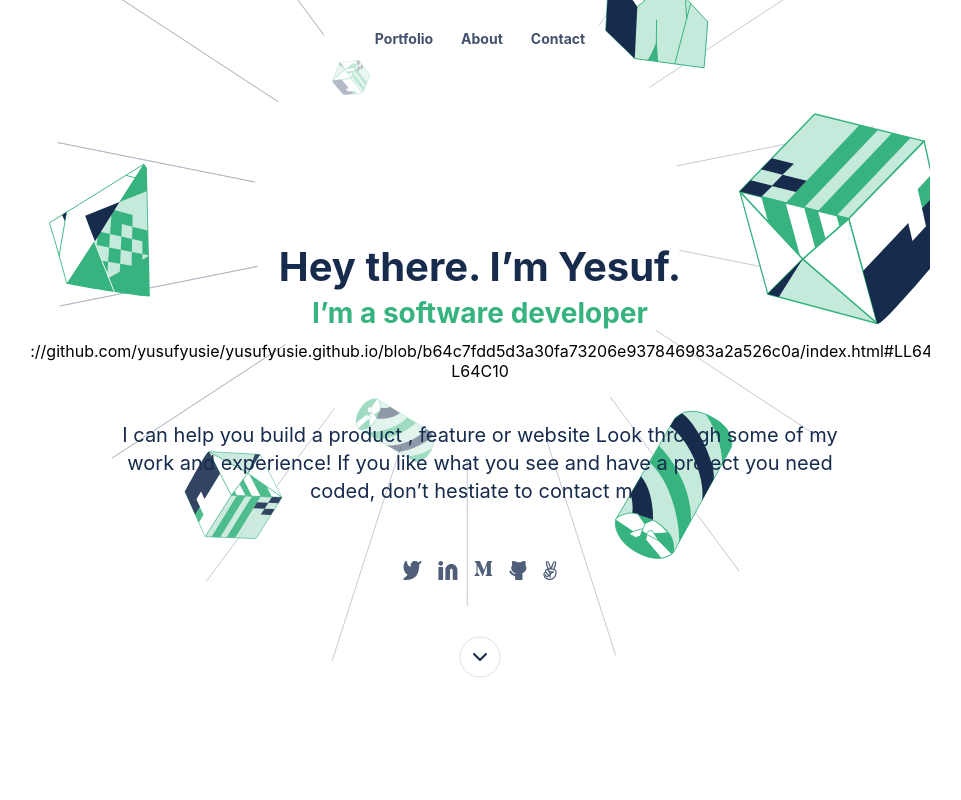
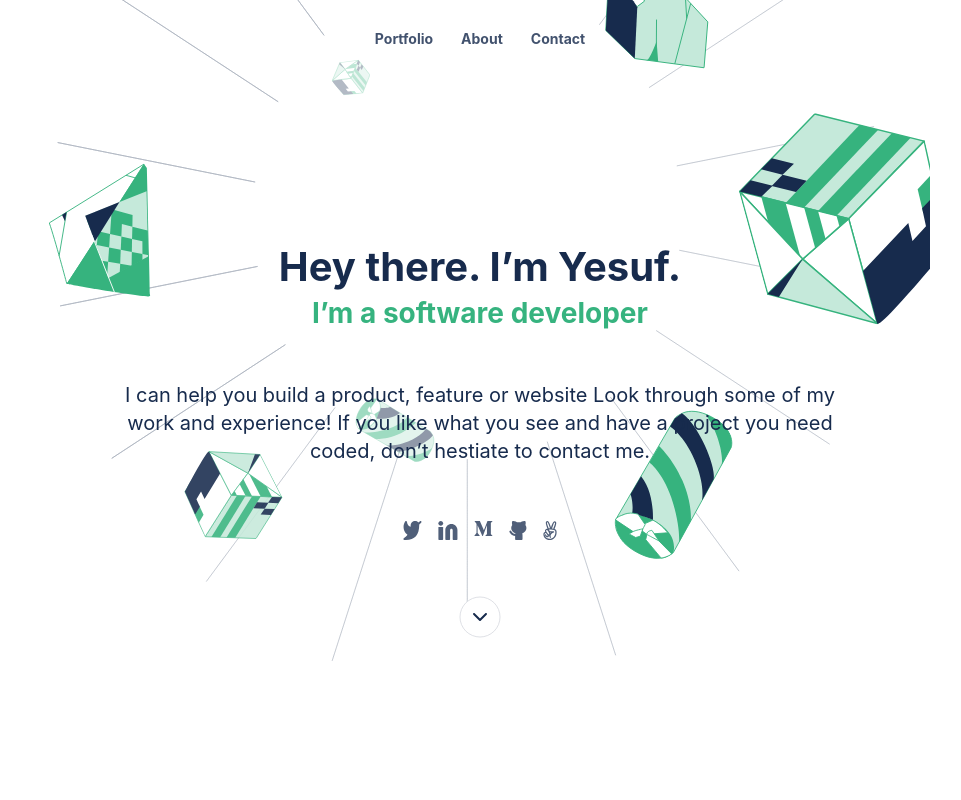
Before and after one commit to yusufyusie/yusufyusie.github.io, a website: page index.html in a window 1280 px wide. Shown: the top 800 px of the page, without its empty margins (160-1121 px from the left). Drawn offline with Linux system fonts and the light colour scheme.

Commit message:
Update index.html

```diff
--- a/index.html
+++ b/index.html
@@ -60,8 +60,7 @@
           <h2>
             <span>I’m a software developer</span>
           </h2>
-          https://github.com/yusufyusie/yusufyusie.github.io/blob/b64c7fdd5d3a30fa73206e937846983a2a526c0a/index.html#LL64C10-L64C10
-          <p>I can help you build a product , feature or website Look through some of my work and experience! If you like what you see and have a project you need coded, don’t hestiate to contact me.</p>
+          <p>I can help you build a product, feature or website Look through some of my work and experience! If you like what you see and have a project you need coded, don’t hestiate to contact me.</p>
           <ul class="social-media-icons">
             <li>
                 <a href="">
```
